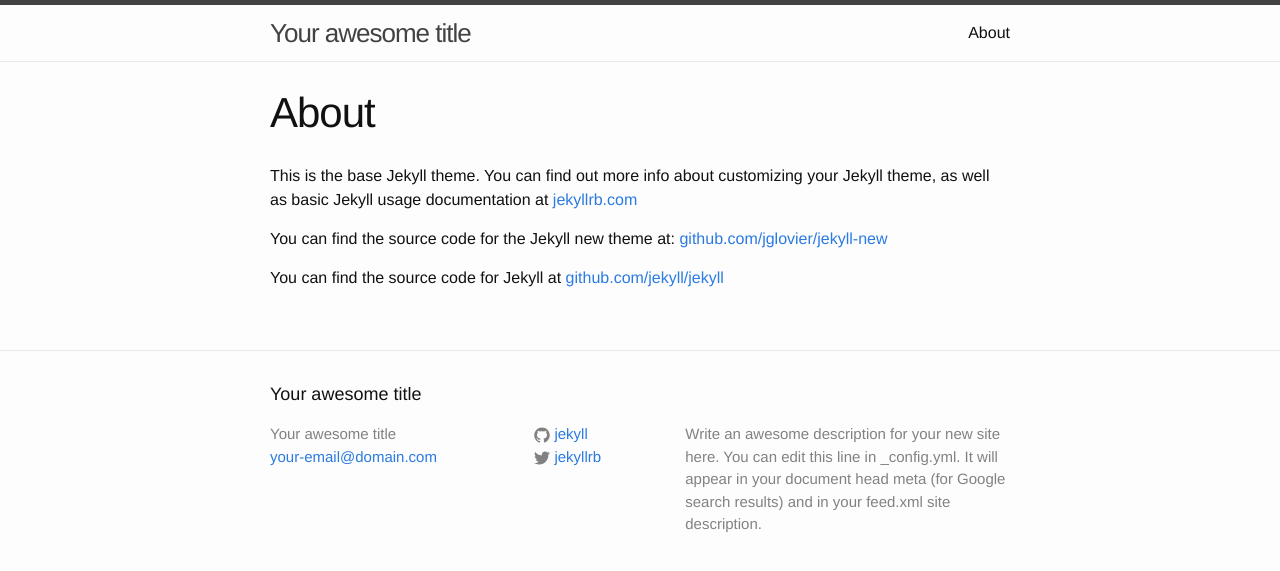
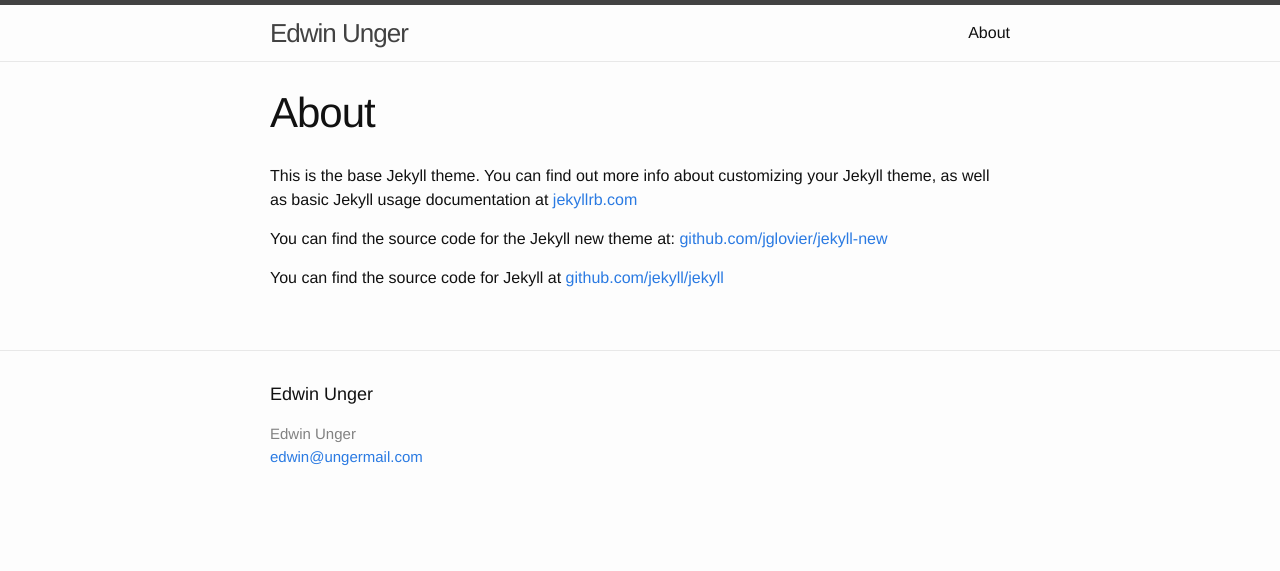
Before and after one commit to edwinunger/edwinunger.github.io, a Jekyll site: the page built from about.md, in a window 1280 px wide. Shown: the top 571 px of the page. Built offline with Jekyll 4.4.1, drawn with Linux system fonts in a browser that asks for light colours.

Commit message:
yml updates

```diff
--- a/_config.yml
+++ b/_config.yml
@@ -1,14 +1,9 @@
 # Site settings
-title: Your awesome title
-email: your-email@domain.com
+title: Edwin Unger
+email: edwin@ungermail.com
 description: > # this means to ignore newlines until "baseurl:"
-  Write an awesome description for your new site here. You can edit this
-  line in _config.yml. It will appear in your document head meta (for
-  Google search results) and in your feed.xml site description.
+
 baseurl: "" # the subpath of your site, e.g. /blog/
-url: "http://yourdomain.com" # the base hostname & protocol for your site
-twitter_username: jekyllrb
-github_username:  jekyll
-
+url: "http://edwinunger.com" # the base hostname & protocol for your site
 # Build settings
 markdown: kramdown
```
